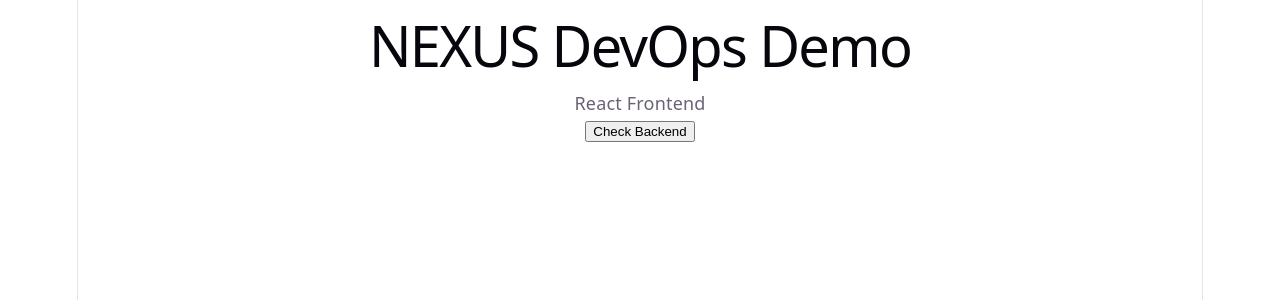
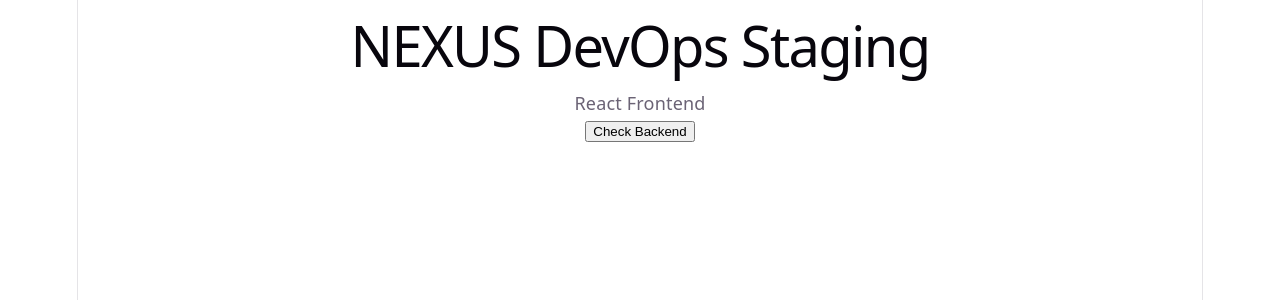
Before and after one commit to RaiyanChandle/MegaProject, a React (Vite) app in the folder client/: page / in a window 1280 px wide. Shown: the top 300 px of the page. Built offline with nearby package versions, Linux system fonts and the light colour scheme.

Commit message:
test: verify staging deployment

```diff
--- a/client/src/App.jsx
+++ b/client/src/App.jsx
@@ -20,7 +20,7 @@
 
   return (
     <div>
-      <h1>NEXUS DevOps Demo</h1>
+      <h1>NEXUS DevOps Staging</h1>
 
       <p>React Frontend</p>
 
```
